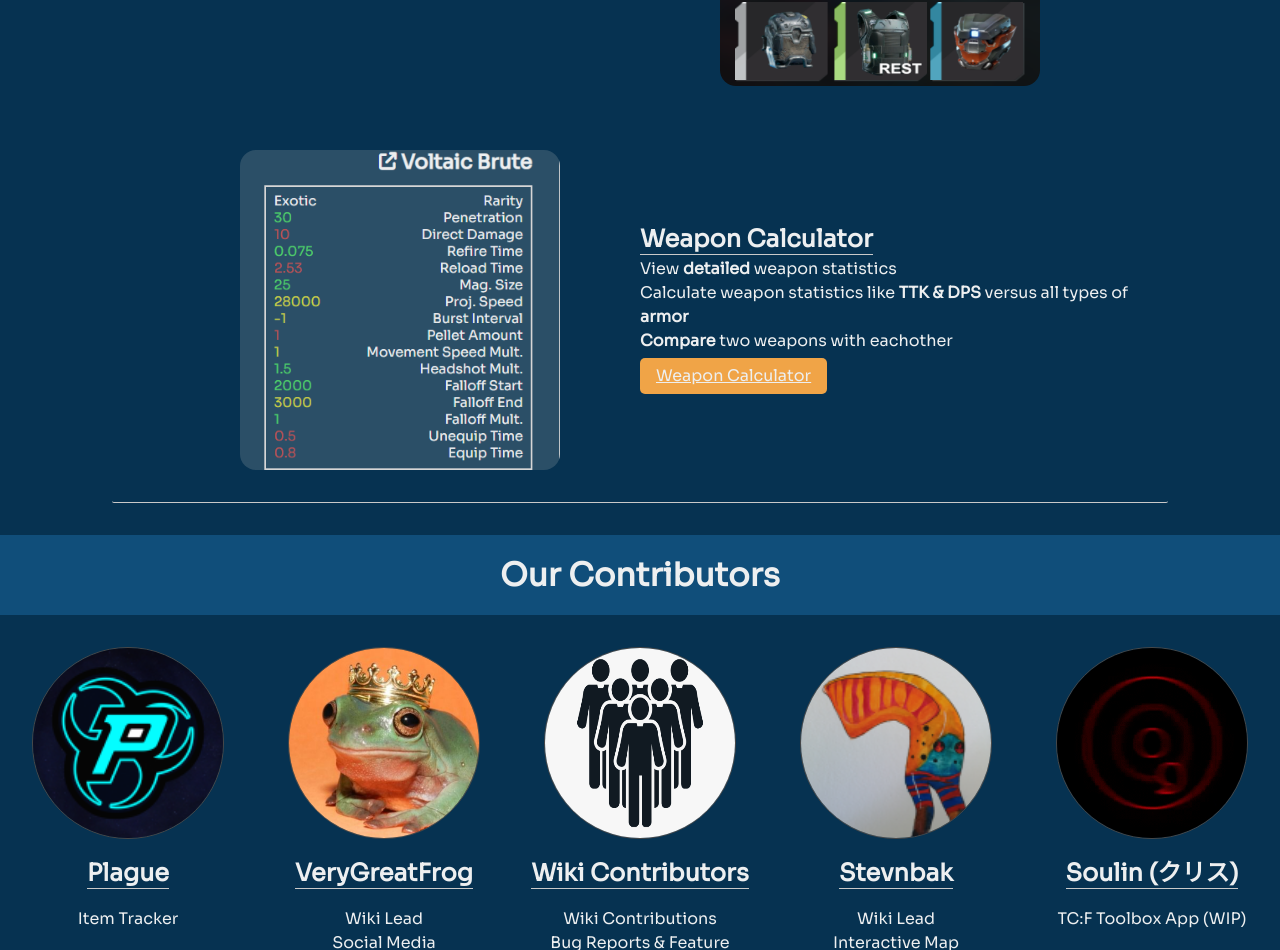
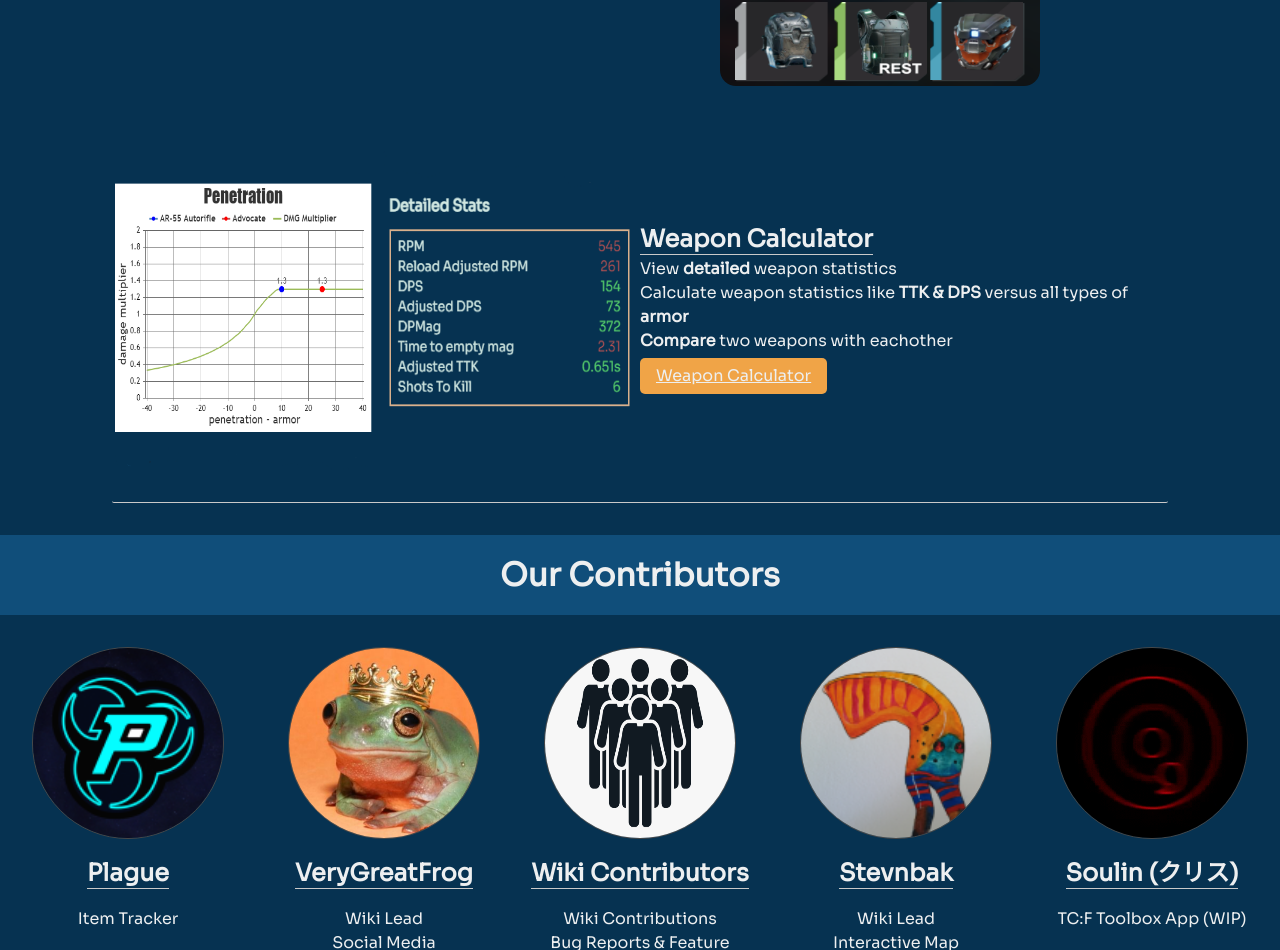
Before and after one commit to Stevnbak/TCF-About, a plain HTML site: page index.html in a window 1280 px wide. Shown: the part 1950-2900 px from the top of the page. Drawn offline with Linux system fonts and the light colour scheme.

Commit message:
new calc images

```diff
--- a/index.html
+++ b/index.html
@@ -265,11 +265,19 @@
         </div>
 
         <div class="calculator">
-
             <div class="grid-image">
-                <a target="_blank" href="https://calc.thecyclefrontier.wiki/">
-                    <img src="images/CALCULATOR_image.png">
-                </a>
+                <div class="grid-container-left">
+                    <div>
+                        <a target="_blank" href="https://calc.thecyclefrontier.wiki/">
+                            <img src="images/CALCULATOR_image_1.png">
+                        </a>
+                    </div>
+                    <div>
+                        <a target="_blank" href="https://calc.thecyclefrontier.wiki/">
+                            <img src="images/CALCULATOR_image_2.png">
+                        </a>
+                    </div>
+                </div>
             </div>
 
 
```
Also changed, not shown: images/CALCULATOR_image.png (deleted), images/CALCULATOR_image_1.png (added), images/CALCULATOR_image_2.png (added).
